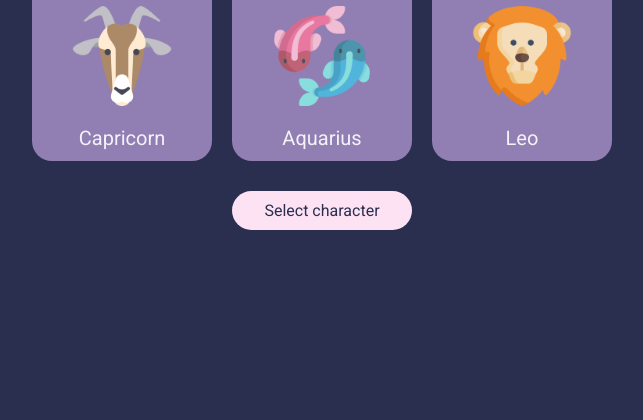
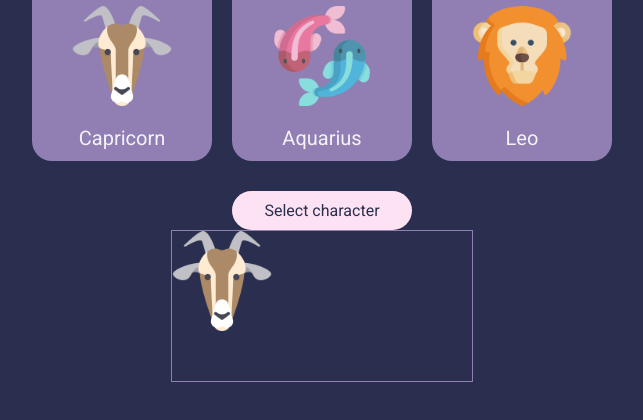
Before and after one commit to davidlozada-dev/elements, a website: page index.html in a window 1280 px wide. Shown: the part 344-764 px from the top of the page, without its empty margins (318-961 px from the left). Drawn offline with Linux system fonts and the light colour scheme; no server answers; a web font is replaced by a local one.

Commit message:
Insert image to the canvas element

```diff
--- a/index.html
+++ b/index.html
@@ -62,7 +62,9 @@
       <button id="play-again-btn">Play Again</button>
    </section>
 
-   <canvas id="map"></canvas>
+   <section id="display-map">
+      <canvas id="map"></canvas>
+   </section>
 
    <script src="./js/elements.js" type="text/javascript"></script>
 </body>
--- a/js/elements.js
+++ b/js/elements.js
@@ -4,6 +4,9 @@ const finalResultElement = document.getElementById("final-result");
 const subtitleElement = document.getElementById("subtitle");
 const pcStatusInfoElement = document.getElementById("pc-status-info");
 const playerStatusInfoElement = document.getElementById("player-status-info");
+const displayMapElement = document.getElementById("display-map");
+const mapElement = document.getElementById("map");
+const canvas = mapElement.getContext("2d");
 
 let characterObject;
 let playerChosenCharacter;
@@ -49,6 +52,15 @@ function setEventListeners() {
   });
 
   joinVideogame();
+
+  canvas.drawImage(
+    characterImageCanvas,
+    0, //x position
+    0, //y position
+    100, //width
+    100 //height
+  );
+
 }
 
 function joinVideogame() {
@@ -246,3 +258,11 @@ let leoCharacter = new CreateCharacter("leo", "./assets/lion.png");
 let allCharacters = [];
 
 allCharacters.push(capricornCharacter, aquariusCharacter, leoCharacter);
+
+// canvas.fillRect(0, 0, 10, 10);
+
+  //CANVAS PRACTICE
+
+  // create an image object
+  let characterImageCanvas = new Image();
+  characterImageCanvas.src = capricornCharacter.image;
--- a/styles.css
+++ b/styles.css
@@ -212,6 +212,10 @@ label p {
    font-size: 24px;
 }
 
+#map {
+   border: 1px solid #917FB3;
+}
+
 @media (max-width: 450px) {
    body {
       align-items: center;
```
